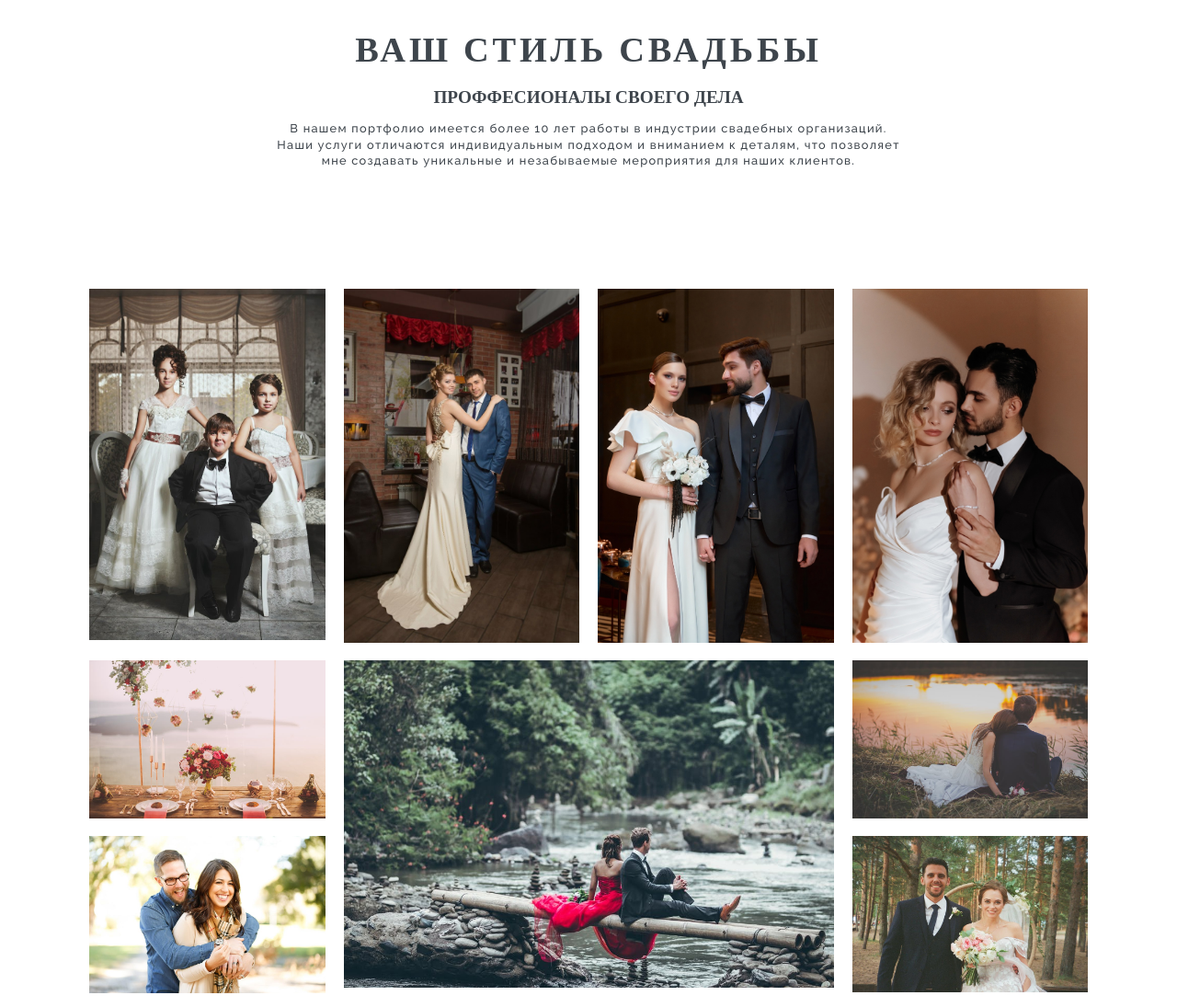
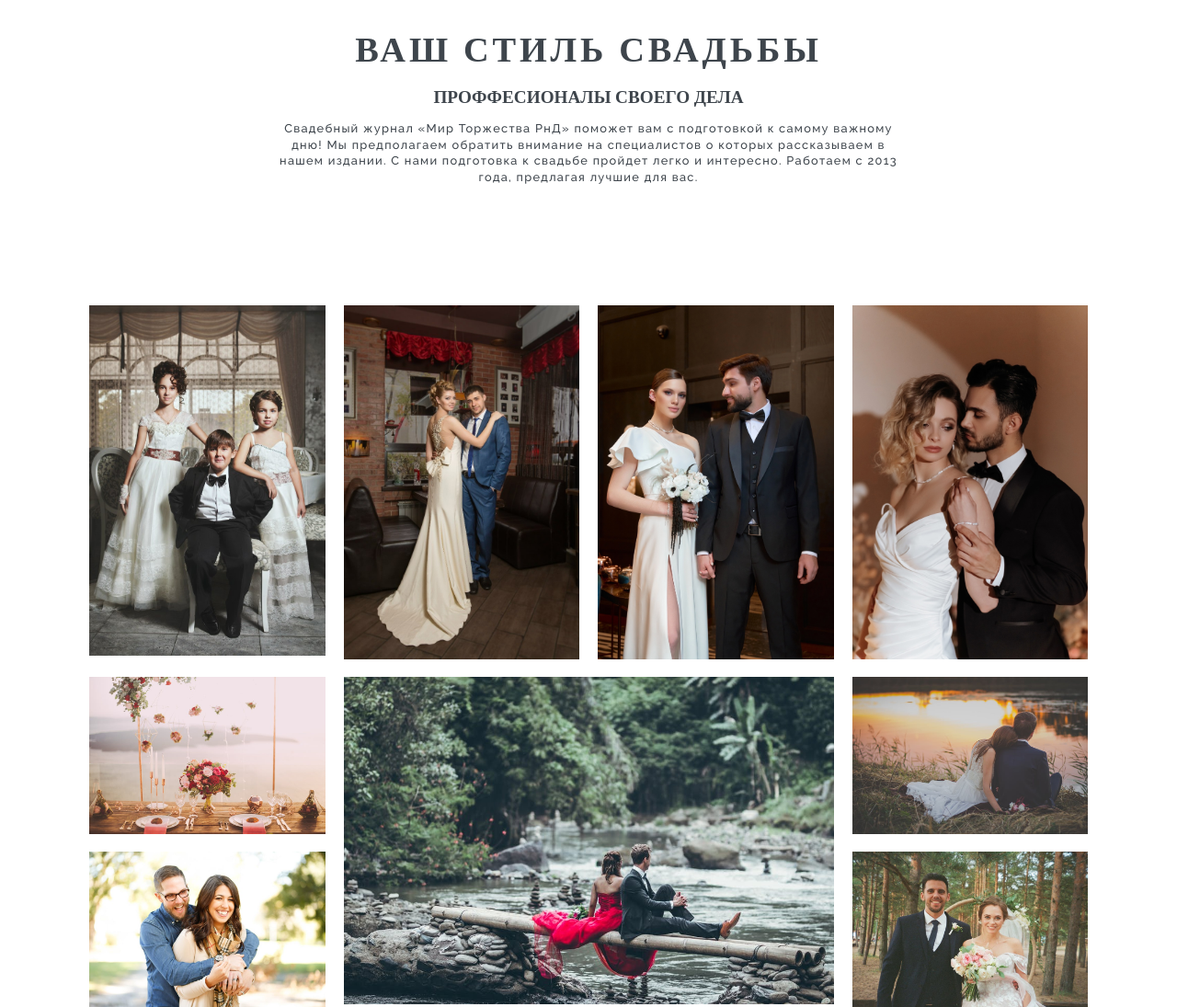
Before and after one commit to Viskonti/Aboltus, a plain HTML site: page index.html in a window 1280 px wide. Shown: the part 840-1935 px from the top of the page at 92% size. Drawn offline with nearby package versions, Linux system fonts and the light colour scheme; a web font is replaced by a local one.

Commit message:
Add files via upload

```diff
--- a/index.html
+++ b/index.html
@@ -51,7 +51,9 @@
         <div class="title">
             <h1>Ваш стиль свадьбы</h1>
             <h2>Проффесионалы своего дела</h2>
-            <p>В нашем портфолио имеется более 10 лет работы в индустрии свадебных организаций. Наши услуги отличаются индивидуальным подходом и вниманием к деталям, что позволяет мне создавать уникальные и незабываемые мероприятия для наших клиентов.</p>
+            <p>Свадебный журнал «Мир Торжества РнД» поможет вам с подготовкой к самому важному дню!
+                Мы предполагаем обратить внимание на специалистов о которых рассказываем в нашем издании. С нами подготовка к свадьбе пройдет легко и интересно.
+                Работаем с 2013 года, предлагая лучшие для вас.</p>
         </div>
 
         <div class="portfolio" id="portfolio">
@@ -165,7 +167,7 @@
                 </div>
 
                 <div class="testimonial">
-                    <q>Я люблю и умею фотографировать людей, события, эмоции. Занимаюсь фото и контентвидеосъёмкой по всему миру. Преподаю дисциплину позирования частно и в модельных школах. Прошел курсы стилистики и могу помочь подобрать грамотные образы</q>
+                    <q>Я люблю и умею фотографировать людей, события, эмоции. Занимаюсь фото и контентвидеосъёмкой по всему миру. Преподаю дисциплину позирования частно и в модельных школах. Прошла курсы стилистики и могу помочь подобрать грамотные образы</q>
                     <div class="divider">&ldquo;<span></span></div>
                     <div class="client">
                         <div class="clientImg">
```
